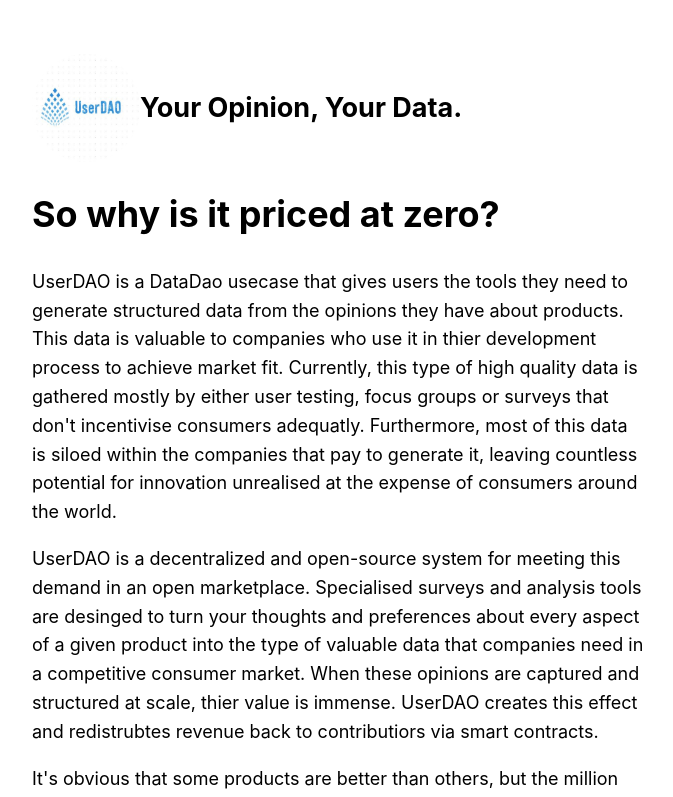
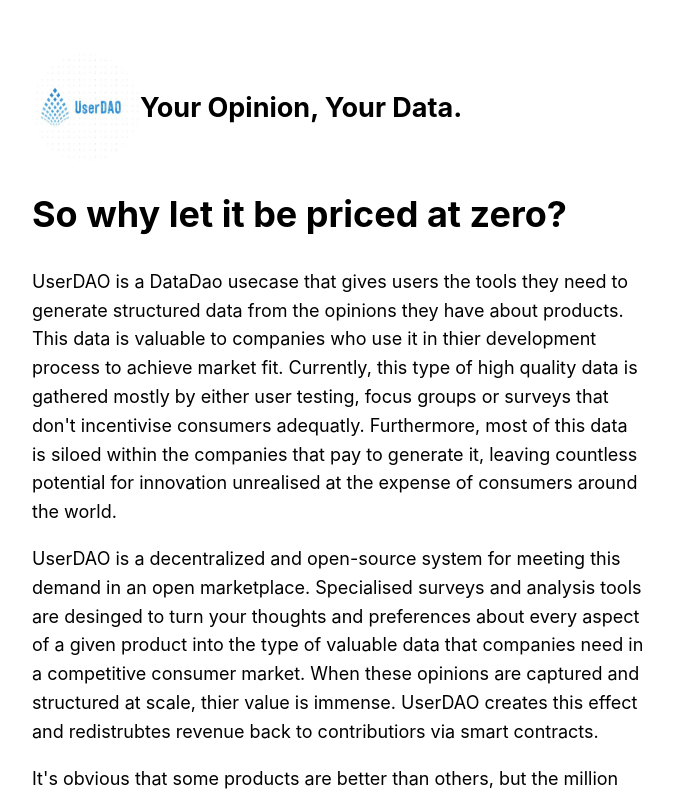
Before and after one commit to rd123myb/UserDAO, a Next.js app: page /posts/blog in a window 1280 px wide. Shown: the top 797 px of the page, without its empty margins (302-975 px from the left). Built offline with nearby package versions, Linux system fonts and the light colour scheme.

Commit message:
title change

```diff
--- a/pages/posts/blog.js
+++ b/pages/posts/blog.js
@@ -4,7 +4,7 @@
 export default function FirstPost() {
   return (
     <Layout>
-      <h1>So why is it priced at zero?</h1>
+      <h1>So why let it be priced at zero?</h1>
 
 
           <p> UserDAO is a DataDao usecase that gives users the tools they need to generate structured data from the opinions they have about products.
```
